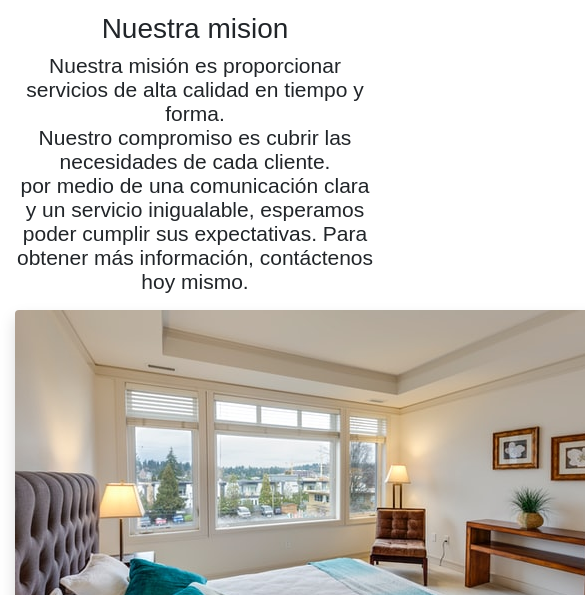
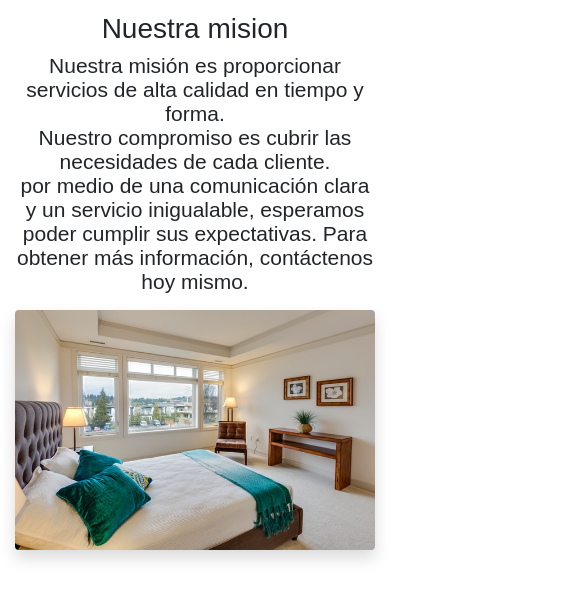
Before and after one commit to diegomanuelarenhardt/proyecto_coder, a website: page quienessomos.html in a window 390 px wide. Shown: the part 183-778 px from the top of the page, 585 px wide, since content can reach past the window. Drawn offline with nearby package versions, Linux system fonts and the light colour scheme; files that its build step writes are made by us from their sources.

Commit message:
agregamos responsive a la imagen

```diff
--- a/quienessomos.html
+++ b/quienessomos.html
@@ -64,7 +64,7 @@
                         <img
                             src="img/nosotros.jpg"
                             alt=""
-                            class="shadow rounded"
+                            class="shadow rounded img-fluid"
                         />
                     </div>
                 </div>
```
